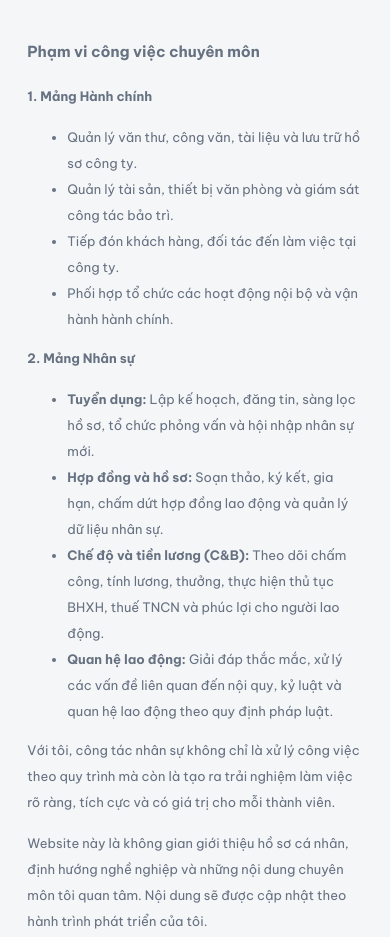
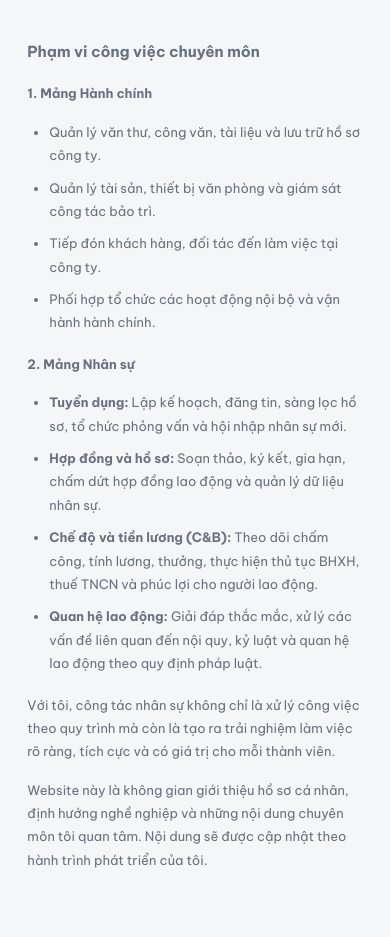
Before and after one commit to ducanh1411/nghiemhoangducanh.github.io, a plain HTML site: page index.html in a window 390 px wide. Shown: the part 1479-2416 px from the top of the page. Drawn offline with Linux system fonts and the light colour scheme.

Commit message:
Add styles for body-copy and focus-card elements

```diff
--- a/style.css
+++ b/style.css
@@ -8,4 +8,22 @@
     border: 4px solid #ffffff;
     box-shadow: 0 5px 20px rgba(0, 0, 0, 0.15);
     margin-bottom: 24px;
+}.body-copy ul,
+.focus-card ul {
+    padding-left: 22px;
+    margin: 10px 0 18px;
+}
+
+.body-copy li,
+.focus-card li {
+    margin-bottom: 9px;
+    line-height: 1.8;
+}
+
+.body-copy h3 {
+    margin-bottom: 15px;
+}
+
+.body-copy p {
+    line-height: 1.8;
 }}
```
